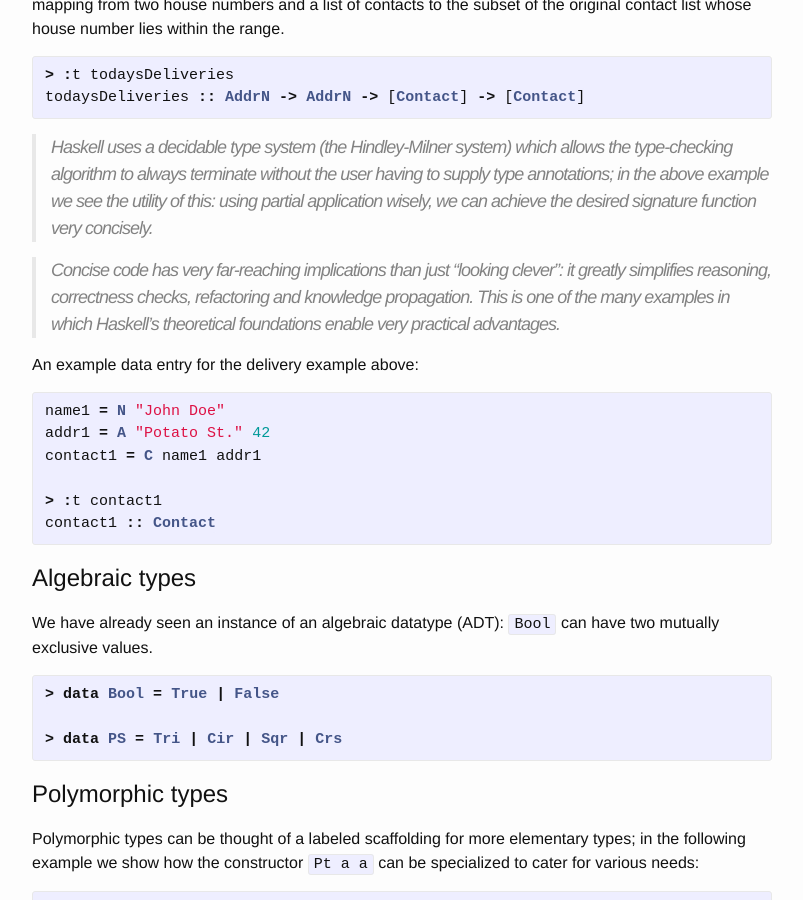
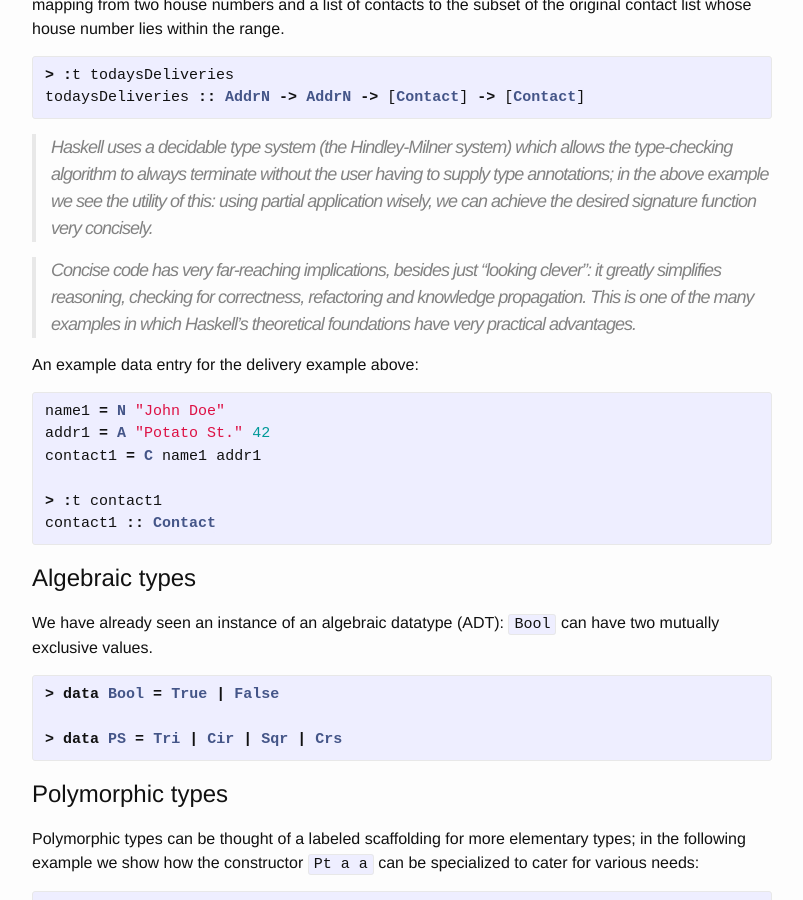
Before and after one commit to ocramz/ocramz.github.io, a Jekyll site: the page built from _posts/2015-08-21-haskell-tut-v1.markdown, in a window 1280 px wide and 900 px high, scrolled down 14658 px. Shown: the whole window, without its empty margins (238-1041 px from the left). Built offline with Jekyll 4.4.1, drawn with Linux system fonts in a browser that asks for light colours; Markdown is read by kramdown in place of the engine named in the settings; formulas are drawn with MathJax 3.

Commit message:
blog update

```diff
--- a/_posts/2015-08-21-haskell-tut-v1.markdown
+++ b/_posts/2015-08-21-haskell-tut-v1.markdown
@@ -663,7 +663,7 @@ todaysDeliveries :: AddrN -> AddrN -> [Contact] -> [Contact]
 
 > Haskell uses a _decidable_ type system (the Hindley-Milner system) which allows the type-checking algorithm to always terminate without the user having to supply type annotations; in the above example we see the utility of this: using partial application wisely, we can achieve the desired signature function very concisely.
 
-> Concise code has very far-reaching implications than just "looking clever": it greatly simplifies reasoning, correctness checks, refactoring and knowledge propagation. This is one of the many examples in which Haskell's theoretical foundations enable very practical advantages.
+> Concise code has very far-reaching implications, besides just "looking clever": it greatly simplifies reasoning, checking for correctness, refactoring and knowledge propagation. This is one of the many examples in which Haskell's theoretical foundations have very practical advantages.
 
 An example data entry for the delivery example above:
 
```
Also changed, not shown: 2 other files.
